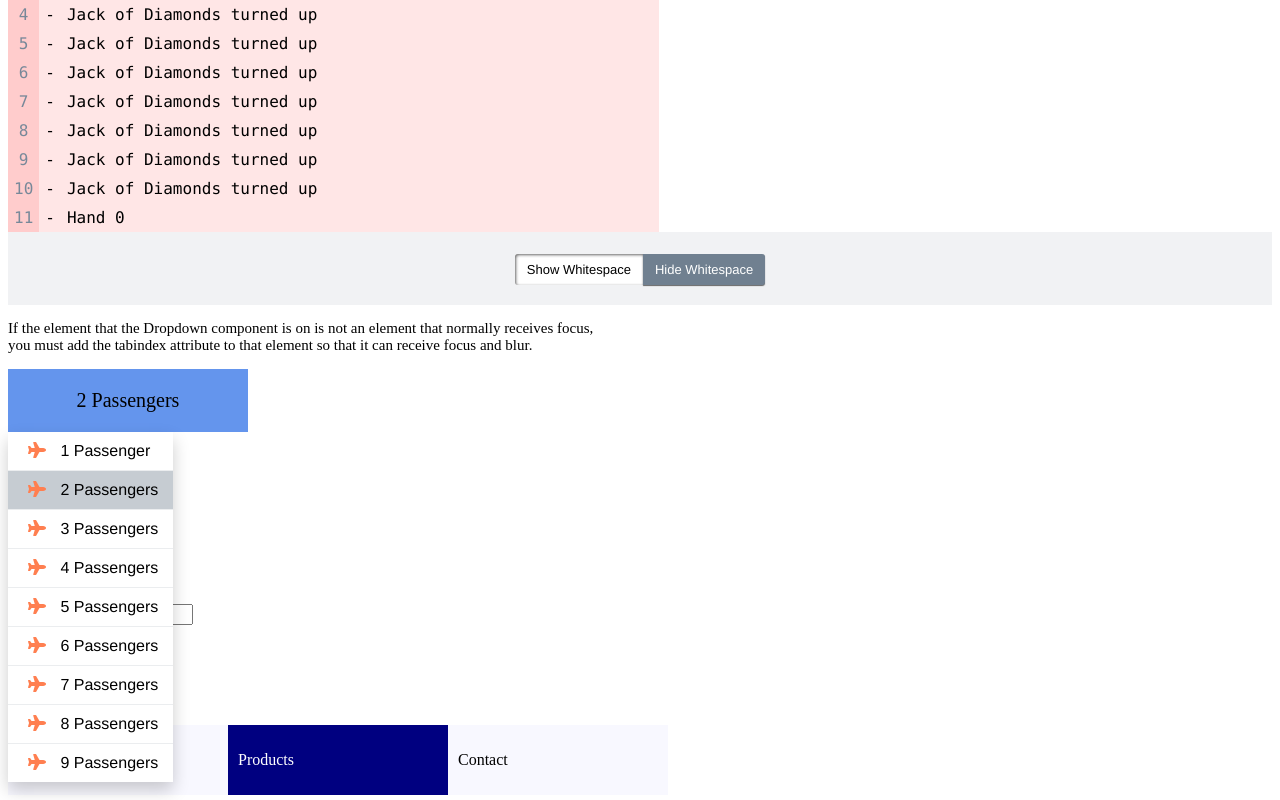
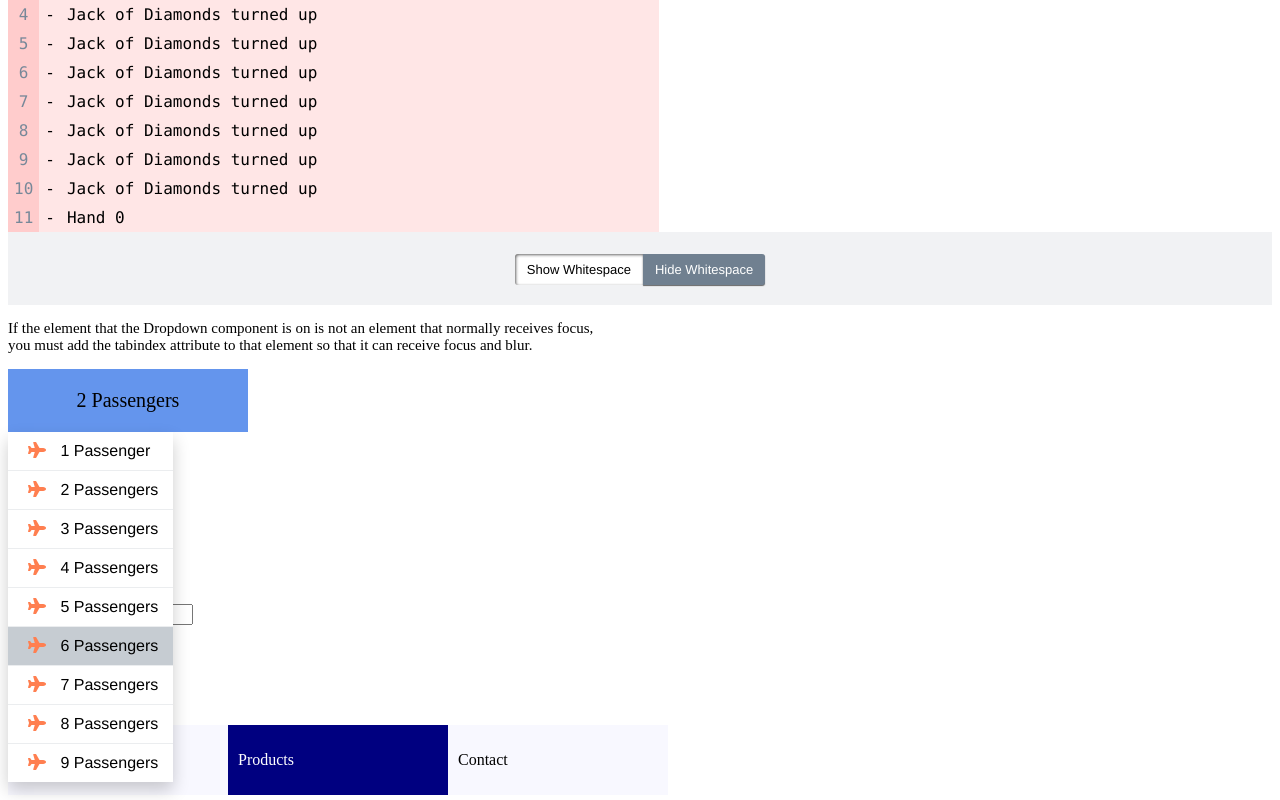
Before and after one commit to eecs-autograder/ag-website-vue, a Vue app: page / in a window 1280 px wide. Both pictures are taken after a click on the element "2 Passengers". Shown: the part 2579-3379 px from the top of the page. Built offline with nearby package versions, Linux system fonts and the light colour scheme.

Commit message:
Updated the names of the reactive data members in the dropdown component and made the prop names less verbose. Adjusted the demo, test file and typeahead component to use the correct names with respect to the dropdown component.

```diff
--- a/src/components/dropdown.vue
+++ b/src/components/dropdown.vue
@@ -9,10 +9,10 @@
 
       <div id="dropdown-content"
            :style="[{display: is_open ? 'block' : 'none'}]">
-        <div class="dropdown-row" v-for="(item, index) of items"
+        <div class="dropdown-row" v-for="(item, index) of d_items"
              @mousedown="$event.preventDefault()"
              @click="choose_item_from_dropdown_menu(item, index)"
-             :id ="index === highlighted_index ? 'highlight': ''">
+             :id ="index === d_highlighted_index ? 'highlight': ''">
           <slot v-bind:item="item"> </slot>
         </div>
       </div>
@@ -27,27 +27,27 @@
   export default class Dropdown extends Vue {
 
     @Prop({required: true, type: Array})
-    incoming_items!: object[];
+    items!: object[];
 
     @Prop({default: 0, type: Number})
-    highlighted_index_in!: number;
+    highlighted_index!: number;
 
     chosen_item: object = {};
-    highlighted_index = 0;
-    items: object[] = [];
+    d_highlighted_index = 0;
+    d_items: object[] = [];
     is_open_ = false;
 
-    @Watch('incoming_items')
+    @Watch('items')
     on_items_changed(new_val: object[], old_val: object[]) {
-      this.items = new_val;
-      if (this.highlighted_index >= this.items.length && this.items.length > 0) {
-        this.highlighted_index = this.items.length - 1;
+      this.d_items = new_val;
+      if (this.d_highlighted_index >= this.d_items.length && this.d_items.length > 0) {
+        this.d_highlighted_index = this.d_items.length - 1;
       }
     }
 
     created() {
-      this.items = this.incoming_items;
-      this.highlighted_index = this.highlighted_index_in;
+      this.d_items = this.items;
+      this.d_highlighted_index = this.highlighted_index;
     }
 
     mounted() {
@@ -77,7 +77,7 @@
     choose_item_from_dropdown_menu(item_selected: object, index: number) {
       if (item_selected !== undefined) {
         this.chosen_item = item_selected;
-        this.highlighted_index = index;
+        this.d_highlighted_index = index;
         this.$emit("update_item_selected", item_selected);
       }
       this.hide_the_dropdown_menu();
@@ -88,11 +88,11 @@
     }
 
     move_highlighted(event: KeyboardEvent) {
-      if (event.code === "Enter" && this.is_open && this.items.length > 0) {
+      if (event.code === "Enter" && this.is_open && this.d_items.length > 0) {
         event.preventDefault();
         event.stopPropagation();
         this.choose_item_from_dropdown_menu(
-          this.items[this.highlighted_index], this.highlighted_index
+          this.d_items[this.d_highlighted_index], this.d_highlighted_index
         );
       }
       else if (event.code === 'ArrowDown') {
@@ -101,8 +101,8 @@
 
         this.show_the_dropdown_menu();
 
-        if (this.highlighted_index < this.items.length - 1) {
-          this.highlighted_index += 1;
+        if (this.d_highlighted_index < this.d_items.length - 1) {
+          this.d_highlighted_index += 1;
         }
       }
       else if (event.code === 'ArrowUp') {
@@ -111,8 +111,8 @@
 
         this.show_the_dropdown_menu();
 
-        if (this.highlighted_index > 0) {
-          this.highlighted_index -= 1;
+        if (this.d_highlighted_index > 0) {
+          this.d_highlighted_index -= 1;
         }
       }
       else if (event.code === 'Escape') {
--- a/src/components/dropdown_typeahead.vue
+++ b/src/components/dropdown_typeahead.vue
@@ -1,7 +1,7 @@
 <template>
   <div id="dropdown-typeahead-container">
     <Dropdown ref="dropdown_component"
-              :incoming_items="filtered_choices"
+              :items="filtered_choices"
               @update_item_selected="$emit('update_item_chosen', $event)">
       <template slot="header">
         <input id="search-field"
--- a/src/demos/dropdown_demo.vue
+++ b/src/demos/dropdown_demo.vue
@@ -7,8 +7,8 @@
           element so that it can receive focus and blur.
       </p>
       <dropdown ref="dropdown_menu_ex_1"
-                :incoming_items="menu_items"
-                :highlighted_index_in="1"
+                :items="menu_items"
+                :highlighted_index="5"
                 @update_item_selected="add_item_1($event)">
         <template slot="header">
           <p tabindex="1" class="header-para">
@@ -26,7 +26,7 @@
 
     <div class="surround-2">
       <dropdown ref="dropdown_menu_ex_2"
-                :incoming_items="names"
+                :items="names"
                 @update_item_selected="add_item_2($event)">
         <template slot="header">
           <button class="header-button">
@@ -46,7 +46,7 @@
     <div class="surround-3">
       <p> {{some_word}}</p>
       <dropdown ref="dropdown_menu_ex_3"
-                :incoming_items="names"
+                :items="names"
                 @update_item_selected="add_item_3($event)">
         <template slot="header">
           <input type=text
@@ -64,7 +64,7 @@
     <div class="web-menu">
       <div class="menu-option"> <p> Home </p> </div>
       <dropdown ref="dropdown_menu_ex_4"
-          :incoming_items="food_menu_items">
+          :items="food_menu_items">
         <template slot="header">
           <div tabindex="1" class="menu-option navy-tile">
             <p> Products </p>
@@ -75,7 +75,7 @@
         </template>
       </dropdown>
       <dropdown ref="dropdown_menu_ex_5"
-                :incoming_items="contact_methods">
+                :items="contact_methods">
         <template slot="header">
           <div tabindex="1" class="menu-option">
             <p> Contact </p>
```
Also changed, not shown: tests/test_dropdown.ts (+26 -26 lines).
